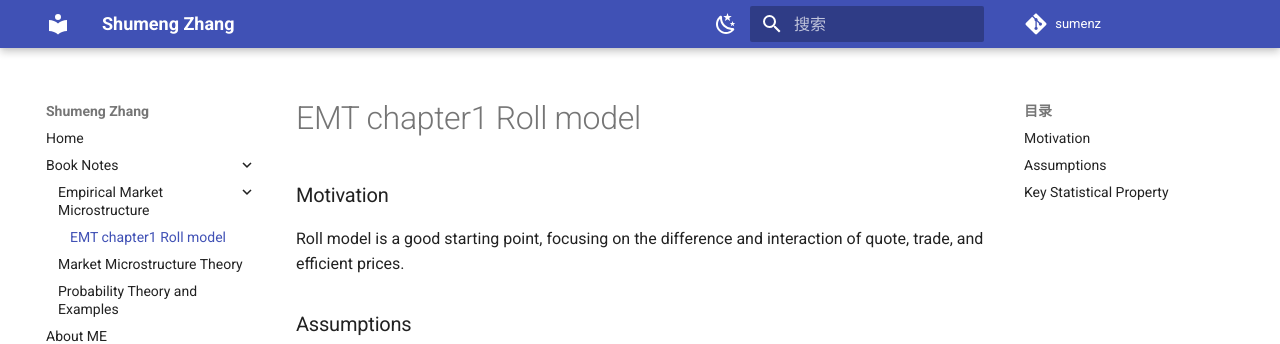
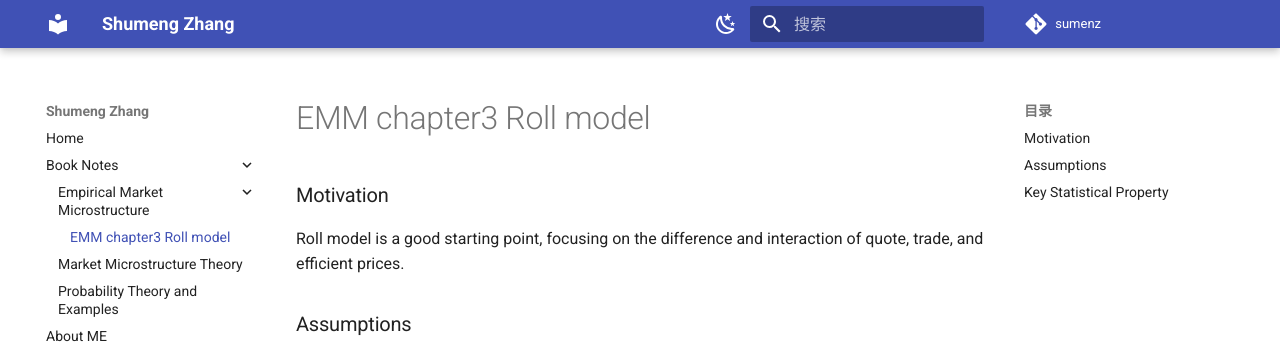
Before and after one commit to Realsumen/sumenz, an MkDocs documentation site: the page built from docs/_notes/empirical-market-microstrucuture/chapter3.md, in a window 1280 px wide and 900 px high. Shown: the top 344 px of the window. Built offline with MkDocs 1.6.1 and Material for MkDocs 9.7.7, drawn with Linux system fonts in a browser that asks for light colours; comment, search, counter and statistics services are not loaded.

Commit message:
finish EMM chapter 3

```diff
--- a/mkdocs.yml
+++ b/mkdocs.yml
@@ -9,7 +9,7 @@ nav:
   - Home: index.md
   - Book Notes:
       - Empirical Market Microstructure:
-        - EMT chapter1 Roll model: _notes/empirical-market-microstrucuture/chapter1.md
+        - EMM chapter3 Roll model: _notes/empirical-market-microstrucuture/chapter3.md
       - Market Microstructure Theory: _notes/market-microstructure-theory.md
       - Probability Theory and Examples: _notes/probability-theory-and-examples.md
   - About ME: _resume/index.md
```
Also changed, not shown: docs/_notes/empirical-market-microstrucuture/chapter3.md (renamed from docs/_notes/empirical-market-microstrucuture/chapter1.md).
